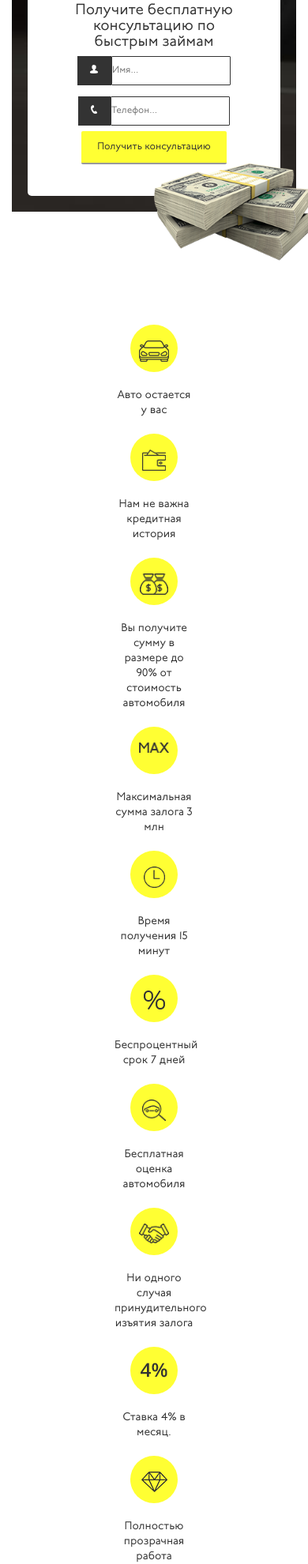
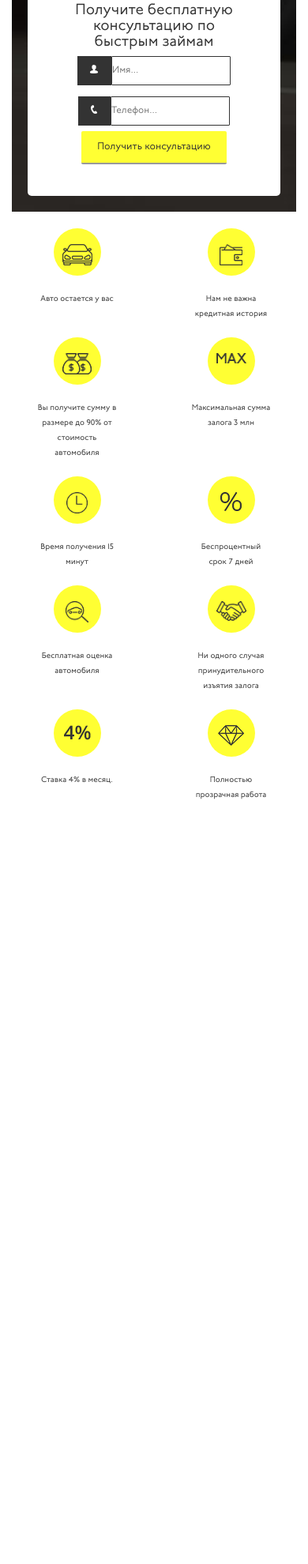
Before and after one commit to nadohak/loyivir.github.io, a PHP site: page /lesson15/app/index.html in a window 390 px wide. Shown: the part 917-2897 px from the top of the page at 79% size. After the commit the page ends 1929 px from the top, so only its background shows below. Run offline with PHP 8.4, Linux system fonts and the light colour scheme.

Commit message:
урок 15 - доработки

```diff
--- a/lesson15/app/css/style.css
+++ b/lesson15/app/css/style.css
@@ -36,9 +36,7 @@ body {
 .main-top-img {
   position: relative;
   text-align: center;
-  -webkit-transform: translate(50%, -90%);
-      -ms-transform: translate(50%, -90%);
-          transform: translate(50%, -90%);
+  transform: translate(50%, -90%);
   z-order: 99999;
   width: 20rem;
 }
@@ -206,7 +204,7 @@ body {
   margin: 0px auto;
   text-align: center;
   display: block;
-  width: 100px;
+  max-width: 100px;
 }
 .tasks-box-img {
   margin: 2rem auto;
@@ -224,16 +222,17 @@ body {
 .tasks-box-desc {
   margin-top: 1rem;
   color: #333333;
-  font-size: 1.25;
+  font-size: 1.25rem;
   font-weight: 300;
   line-height: 1.9rem;
   text-align: center;
 }
 @media (max-width: 450px) {
+  .tasks-box-desc {
+    font-size: 1rem;
+  }
   .main-top-img {
-    -webkit-transform: translate(50%, -50%);
-        -ms-transform: translate(50%, -50%);
-            transform: translate(50%, -50%);
+    transform: translate(50%, -50%);
   }
   .main-auto,
   .main order {
@@ -248,10 +247,16 @@ body {
   }
 }
 @media (max-width: 768px) {
+  .tasks-box-desc {
+    font-size: 1rem;
+  }
   .main-auto,
   .main order {
     margin: 0px auto;
     text-align: center;
+  }
+  .main-top-img {
+    display: none;
   }
   html {
     font-size: 8px;
@@ -269,6 +274,9 @@ body {
   }
 }
 @media (max-width: 320px) {
+  .tasks-box-desc {
+    font-size: 1rem;
+  }
   .main-auto,
   .main order {
     margin: 0px auto;
@@ -277,6 +285,9 @@ body {
   .main-header {
     font-size: 1.8rem;
   }
+  .main-top-img {
+    display: none;
+  }
   html {
     font-size: 8px;
   }
--- a/lesson15/app/index.html
+++ b/lesson15/app/index.html
@@ -97,12 +97,12 @@
       <div class="tasks">
 
       <div class="row">
-       <div class="col-lg-12 col-xs-12 col-sm-12 col-md-12">
+        <div class="col-xs-12">
           <img src="img/main/money.png" alt="" class="main-top-img">
         </div>
       </div>
       <div class="row">
-          <div class="col-lg-2 col-lg-offset-2 col-xs-12 col-xs-offset-0 col-sm-3 col-sm-offset-0 col-md-3 col-md-offset-0">
+        <div class="col-xs-6 col-sm-3">
           <div class="tasks-box">
             <div class="tasks-box-img">
               <img src="img/tasks/car.png" alt="">
@@ -112,7 +112,7 @@
             </div>
           </div>
         </div>
-          <div class="col-lg-2 col-xs-12 col-sm-3 col-md-3">
+        <div class="col-xs-6 col-sm-3">
           <div class="tasks-box">
             <div class="tasks-box-img">
               <img src="img/tasks/moneykeeper.png" alt="">
@@ -123,7 +123,7 @@
             </div>
           </div>
         </div>
-           <div class="col-lg-2 col-xs-12 col-sm-3 col-md-3">
+        <div  class="col-xs-6 col-sm-3">
           <div class="tasks-box">
             <div class="tasks-box-img">
               <img src="img/tasks/bags.png" alt="">
@@ -133,7 +133,7 @@
             </div>
           </div>
         </div>
-            <div class="col-lg-2 col-xs-12 col-sm-3 col-md-3">
+         <div  class="col-xs-6 col-sm-3">
            <div class="tasks-box">
              <div class="tasks-box-img">
                <img src="img/tasks/max.png" alt="">
@@ -144,9 +144,8 @@
           </div>
         </div>
        </div>
-
     <div class="row">
-          <div class="col-lg-2 col-lg-offset-2 col-xs-12 col-xs-offset-0 col-sm-3 col-sm-offset-0 col-md-3 col-md-offset-0">
+      <div class="col-xs-6 col-sm-3">
         <div class="tasks-box">
           <div class="tasks-box-img">
             <img src="img/tasks/clock.png" alt="">
@@ -157,7 +156,7 @@
           </div>
         </div>
       </div>
-          <div class="col-lg-2 col-xs-12 col-sm-3 col-md-3">
+      <div class="col-xs-6 col-sm-3">
         <div class="tasks-box">
           <div class="tasks-box-img">
             <img src="img/tasks/credit.png" alt="">
@@ -168,7 +167,7 @@
           </div>
         </div>
       </div>
-           <div class="col-lg-2 col-xs-12 col-sm-3 col-md-3">
+      <div class="col-xs-6 col-sm-3">
         <div class="tasks-box">
           <div class="tasks-box-img">
             <img src="img/tasks/cost.png" alt="">
@@ -178,7 +177,7 @@
           </div>
         </div>
       </div>
-            <div class="col-lg-2 col-xs-12 col-sm-3 col-md-3">
+      <div class="col-xs-6 col-sm-3">
         <div class="tasks-box">
           <div class="tasks-box-img">
             <img src="img/tasks/shake.png" alt="">
@@ -189,9 +188,8 @@
         </div>
       </div>
     </div>
-
     <div class="row">
-          <div class="col-lg-2 col-lg-offset-4 col-md-3 col-md-offset-3 col-sm-3 col-sm-offset-3 col-xs-12 col-xs-offset-0">
+      <div class="col-sm-3 col-sm-offset-3 col-xs-6 ">
         <div class="tasks-box">
           <div class="tasks-box-img">
             <img src="img/tasks/4percent.png" alt="">
@@ -202,7 +200,7 @@
           </div>
         </div>
         </div>
-          <div class="col-lg-2 col-xs-12 col-sm-3 col-md-3">
+        <div class="col-xs-6 col-sm-3">
           <div class="tasks-box">
             <div class="tasks-box-img">
               <img src="img/tasks/diamond.png" alt="">
@@ -215,7 +213,7 @@
         </div>
       </div>
     </div>
-  </div>
+
 
 
   </body>
--- a/lesson15/app/less/style.less
+++ b/lesson15/app/less/style.less
@@ -240,7 +240,7 @@ body {
 		margin: 0px auto;
 		text-align: center;
 		display: block;
-		width: 100px;
+		max-width: 100px;
 		&-img {
 			margin: 2rem auto;
 			width: 60px;
@@ -257,7 +257,7 @@ body {
 		&-desc {
 			margin-top: 1rem;
 			color:  #333333;
-			font-size: 1.25;
+			font-size: 1.25rem;
 			font-weight: 300;
 			line-height: 1.9rem;
 			text-align: center;
@@ -265,6 +265,14 @@ body {
 	}
 }
 @media (max-width: 450px) {
+	.tasks {
+			&-box {
+		&-desc {
+			font-size: 1rem;
+
+		}
+	}
+	}
 .main {
 	&-top-img {
 		transform: translate(50%,-50%);
@@ -282,10 +290,21 @@ html {
 }
 }
 @media (max-width: 768px) {
+.tasks {
+			&-box {
+		&-desc {
+			font-size: 1rem;
+
+		}
+	}
+	}
 .main {
 	&-auto, order {
 		margin: 0px auto;
 		text-align: center;
+	}
+	&-top-img{
+		display: none;
 	}
 }
 html {
@@ -309,6 +328,14 @@ html {
 }
 
 @media (max-width: 320px) {
+	.tasks {
+		&-box {
+		&-desc {
+			font-size: 1rem;
+
+		}
+	}
+	}
 .main {
 	&-auto, order {
 		margin: 0px auto;
@@ -320,6 +347,9 @@ html {
 	&-header {
 		font-size: 1.8rem;
 	}
+	&-top-img{
+	display: none;
+}
 }
 html {
 	font-size: 8px;
```
Also changed, not shown: lesson15/app/css/main.css (+184 -35 lines). Lines whose indentation alone changed are shown as unchanged.
